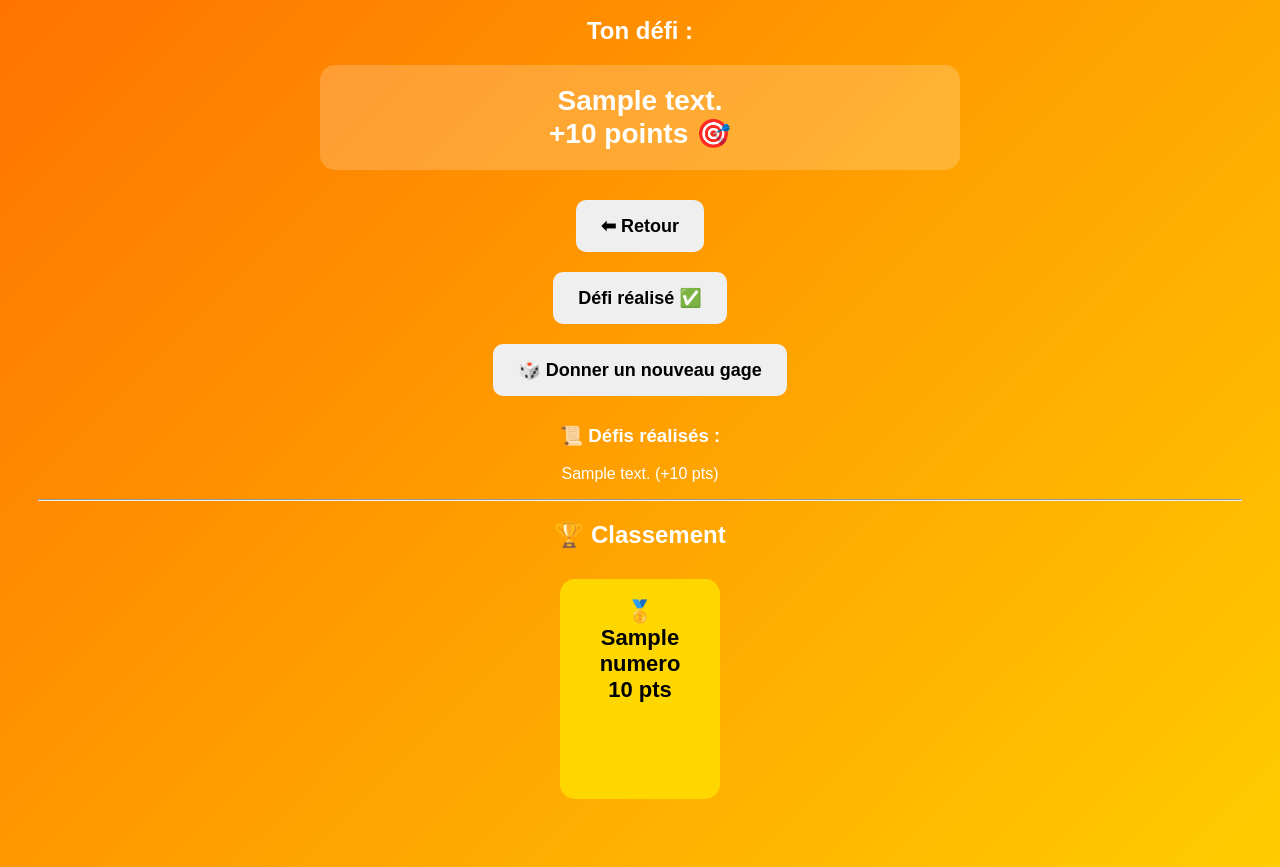
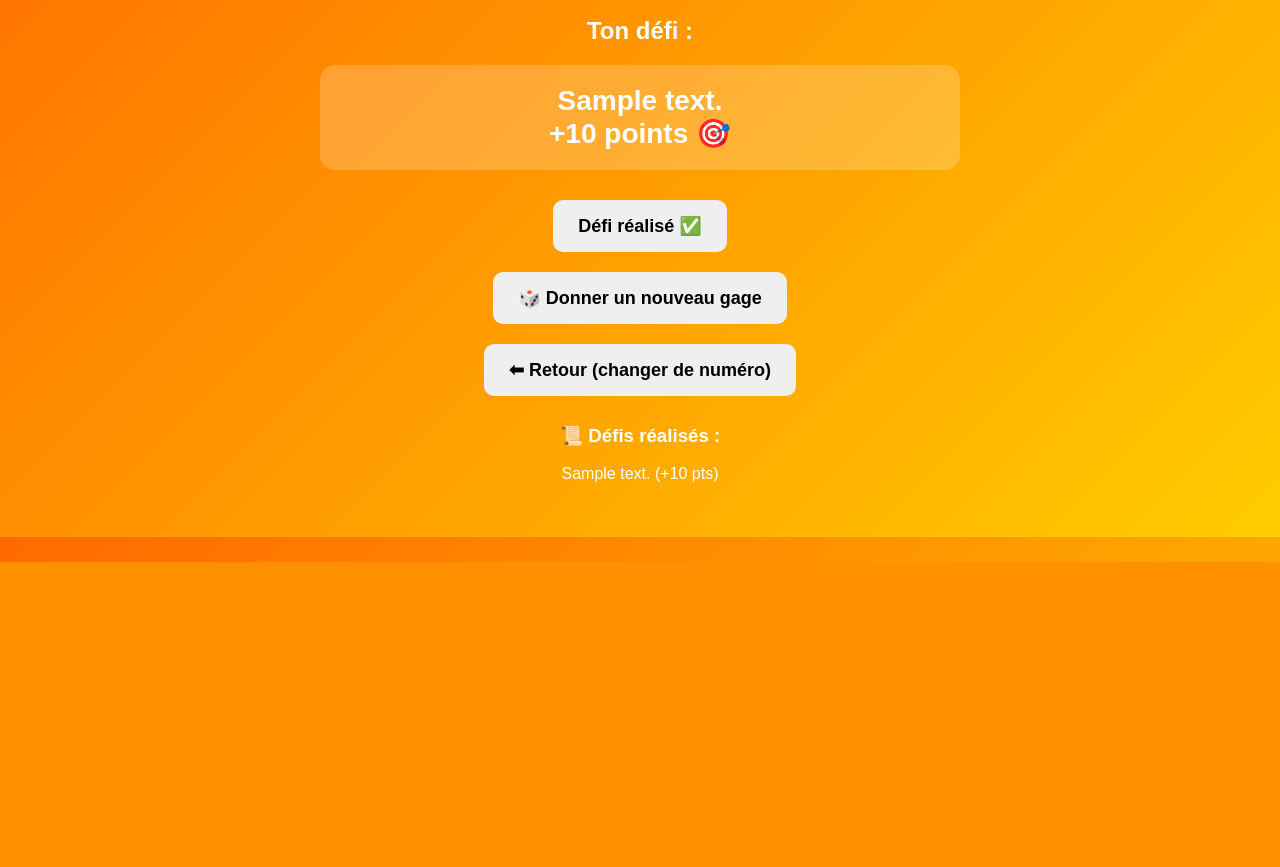
Before and after one commit to gesapelgroot-pixel/Castel, a Flask app: template templates/index.html in a window 1280 px wide. Shown: the part 238-1105 px from the top of the page. After the commit the page ends 800 px from the top, so only its background shows below. Run offline with Flask 3, Linux system fonts and the light colour scheme; the template is opened without the code that fills it: most values are stand-ins (such as "Sample title", 1, 10 or a date in 2020); some libraries are stand-ins or nearby versions.

Commit message:
Fix full routing and classement page

```diff
--- a/templates/classement.html
+++ b/templates/classement.html
@@ -6,7 +6,11 @@
 </head>
 <body>
 
-<h1>🏆 Classement Admin 🏆</h1>
+<h1>🏆 Classement 🏆</h1>
+
+<a href="/">
+    <button>⬅ Retour au jeu</button>
+</a>
 
 <table>
 <tr>
--- a/templates/index.html
+++ b/templates/index.html
@@ -3,7 +3,6 @@
 <head>
     <meta charset="UTF-8">
     <title>18 & Sans Limite 🎉</title>
-    <meta name="viewport" content="width=device-width, initial-scale=1.0">
     <link rel="stylesheet" href="/static/style.css">
     <script src="https://cdn.jsdelivr.net/npm/canvas-confetti@1.6.0/dist/confetti.browser.min.js"></script>
 </head>
@@ -11,7 +10,12 @@
 
 <h1>🎂 18 & Sans Limite 🔥</h1>
 
+<a href="/classement">
+    <button>🏆 Voir le classement</button>
+</a>
+
 {% if not gage %}
+
 <form method="POST">
     <input type="text" name="numero" placeholder="Entre ton numéro" required>
     <br><br>
@@ -20,27 +24,23 @@
 
 {% else %}
 
-    <a href="/admin">
-        <button>🏆 Voir le classement</button>
-    </a>
+<h2>Ton défi :</h2>
 
-    <h2>Ton défi :</h2>
 <p class="gage">
     {{ gage["texte"] }} <br>
     <strong>+{{ gage["points"] }} points 🎯</strong>
 </p>
 
-    <a href="/">
-        <button>⬅ Retour</button>
-    </a>
-
 <form action="/valider" method="POST">
-        <input type="hidden" name="numero" value="{{ numero }}">
     <button type="submit">Défi réalisé ✅</button>
 </form>
 
 <form action="/" method="GET">
     <button type="submit">🎲 Donner un nouveau gage</button>
+</form>
+
+<form action="/" method="POST">
+    <button type="submit">⬅ Retour (changer de numéro)</button>
 </form>
 
 <h3>📜 Défis réalisés :</h3>
@@ -52,56 +52,6 @@
 
 {% endif %}
 
-<hr>
-
-<h2>🏆 Classement</h2>
-
-{% if classement and classement|length > 0 %}
-<div class="podium">
-
-    {% if classement|length > 1 %}
-    <div class="second place">
-        🥈<br>
-        {{ classement[1]["numero"] }}<br>
-        {{ classement[1]["score"] }} pts
-    </div>
-    {% endif %}
-
-    <div class="first place">
-        🥇<br>
-        {{ classement[0]["numero"] }}<br>
-        {{ classement[0]["score"] }} pts
-    </div>
-
-    {% if classement|length > 2 %}
-    <div class="third place">
-        🥉<br>
-        {{ classement[2]["numero"] }}<br>
-        {{ classement[2]["score"] }} pts
-    </div>
-    {% endif %}
-
-</div>
-{% endif %}
-
-{% if classement and classement|length > 3 %}
-<h3>Autres joueurs</h3>
-<table>
-    <tr>
-        <th>Position</th>
-        <th>Numéro</th>
-        <th>Score</th>
-    </tr>
-    {% for joueur in classement[3:] %}
-    <tr>
-        <td>{{ loop.index + 3 }}</td>
-        <td>{{ joueur["numero"] }}</td>
-        <td>{{ joueur["score"] }}</td>
-    </tr>
-    {% endfor %}
-</table>
-{% endif %}
-
 <script>
 if (window.location.search.includes("confetti=1")) {
     confetti({
@@ -110,14 +60,6 @@ if (window.location.search.includes("confetti=1")) {
         origin: { y: 0.6 }
     });
 }
-
-{% if confetti %}
-confetti({
-    particleCount: 200,
-    spread: 80,
-    origin: { y: 0.6 }
-});
-{% endif %}
 </script>
 
 </body>
```
Lines whose indentation alone changed are shown as unchanged.
